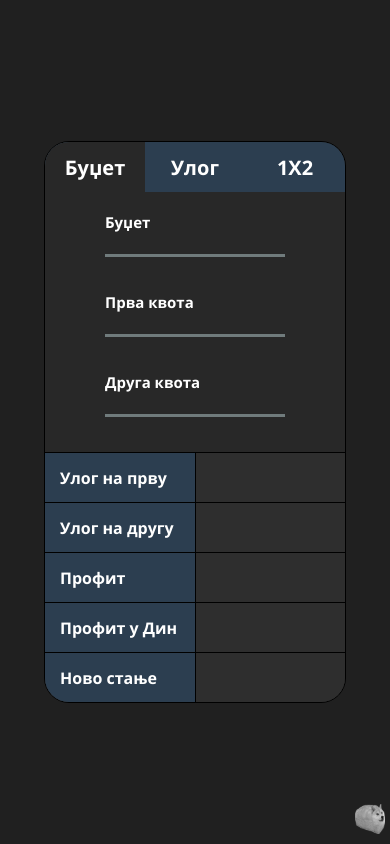
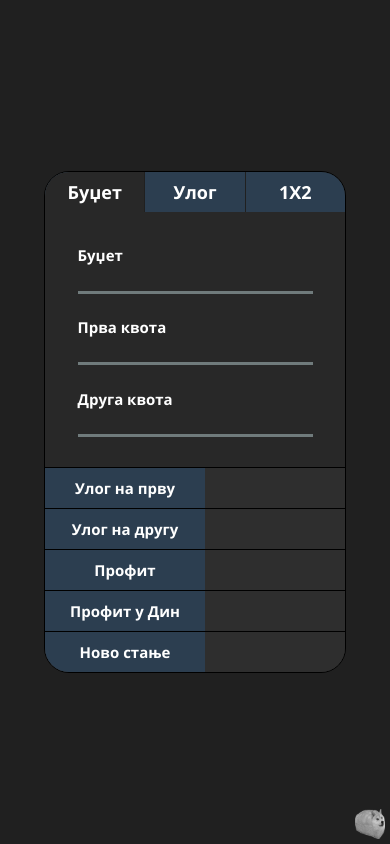
Before and after one commit to xivi0n/xivi0n.github.io, a plain HTML site: page index.html in a window 390 px wide. Drawn offline with Linux system fonts and the light colour scheme.

Commit message:
mobilna verzija

```diff
--- a/css/styles.css
+++ b/css/styles.css
@@ -6,68 +6,15 @@
 .ok-profit{color:#0EAC51;}
 .bad-profit{color: #D73C2C;}
 
+.selected{
+    background-color: #282828!important;
+}
+
 .hidden{
     display:none!important;
 }
 
-.doged{
-    background-image: url(../img/background.jpg);
-    background-repeat: repeat;
-    background-color: none!important;
-    background-size: 30%;
-}
-
-.selected{
-    background-color: #282828!important;
-}
-
-html{
-    font-family: openSans;
-}
-
-body{
-    display: flex;
-    align-items: center;
-    justify-content: center;
-    margin: 0;
-    padding: 0;
-    width: 100vw;
-    height: 100vh;
-    background-color: #202020;
-}
-
-.wrapper{
-    border-radius: 25px;
-    overflow: hidden;
-    border:solid black 1px;
-    display: flex;
-    flex-direction: column;
-    min-height: 500px;
-    min-width: 300px;
-    background-color: #282828;
-    color:white;
-    position: relative;
-}
-/*#region header*/
-.header{
-    width: 100%;
-    height: 50px;
-    background-color: #2c3e50;
-    display: flex;
-    flex-direction: row;
-    position: relative;
-}
-
-.option{
-    flex-basis: 50%;
-    height: 100%;
-}
-
-.option:hover{
-    background-color: #34495e;
-}
-
-.option_text{
+.text{
     width: 100%;
     height: 100%;
     display: flex;
@@ -75,52 +22,109 @@ body{
     flex-direction: column;
     text-align: center;
     vertical-align: middle;
-    font-size: 20px;
     -webkit-user-select: none; /* Safari */
     -moz-user-select: none; /* Firefox */
     -ms-user-select: none; /* IE10+/Edge */
     user-select: none; /* Standard */
 }
 
-/*#endregion header*/
+html{
+    color: #ecf0f1;
+    font-family: openSans;
+    width: 100%;
+    height: 100%;
+}
+
+body{
+    margin: 0;
+    padding: 0;
+    width: 100%;
+    height: 100%;
+    background-color: #202020;
+}
+
+/*#region calc */
+
+#calc{
+    display: flex;
+    flex-direction: column;
+    flex: 1 1 auto;
+    width: 100%;
+    height: 100%;
+    position: relative;
+    background-color: #282828;
+}
+
+    /*#region calc-header */
+    #calc-header{
+        display: flex;
+        flex-direction: row;
+        width: 100%;
+        min-height: 40px;
+        height: 40px;
+        background-color: #2c3e50;
+    }
+
+    .tab{
+        display: flex;
+        flex: 1 1 0;
+        height: 100%;
+    }
+
+    .tab-middle{
+        border-left: 1px solid #202020;
+        border-right: 1px solid #202020;
+    }
+
+    .tab .text{
+        font-size: 18px;
+    }
+    /*#endregion calc-header */
+
+    /*#region calc-body */
+    #calc-body{
+        width: 100%;
+        height: 100%;
+        position: relative;
+    }
+
     .main{
         display: flex;
         flex-direction: column;
-    flex: auto;
-    position: relative;
+        flex: 1 1 auto;
+        width: 100%;
+        height: 100%;
+        justify-content: space-between;
+    }
+        /*#region input-wrapper */
+
+        .main-input-wrapper{
+            flex: 1 1 auto;
+            display: flex;
+            flex-direction: column;
+            width: 100%;
             box-sizing: border-box;
-    padding: 20px 0 0 0;
+            padding: 20px;
         }
 
-.input{
-    width: 100%;
-    flex-grow: 1;
-    flex-shrink: 1;
+        .main-input{
             display: flex;
-    align-items: center;
-    justify-content: center;
             flex-direction: column;
+            flex: 1 1 0;
+            align-self: center;
+            width: auto;
+            box-sizing: border-box;
+            padding: 10px 3px;
+            /* margin: 10px 0; */
         }
 
-.input_wrapper{
-    display: flex;
-    flex-direction: column;
-    width: 60%;
-    min-height: 80px;
-    position: relative;
+        .main-input .text{
+            text-align: left;
+            font-size: 15px;
         }
 
-.input_label{
-    width: 100%;
-    text-align: left;
-    font-size: 15px;
-    -webkit-user-select: none; /* Safari */
-    -moz-user-select: none; /* Firefox */
-    -ms-user-select: none; /* IE10+/Edge */
-    user-select: none; /* Standard */
-}
-
-.input_field{
+        .input-field{
+            align-self: center;
             font-family: openSans;
             font-size: 16.5px;
             height: 20px;
@@ -132,7 +136,7 @@ body{
             color:white;
         }
 
-.input_field:focus{
+        .input-field:focus{
             border-bottom: solid 3px;
             border-bottom-color: #bdc3c7;
             outline-width: 0;
@@ -148,67 +152,42 @@ input[type=number] {
             -moz-appearance:textfield;
         }
 
-.output{
+        /*#endregion input-wrapper */
+
+        /*#region output-wrapper */
+        .main-output-wrapper{
             background-color: #2e2e2e;
             display: flex;
+            flex-direction: column;
             width: 100%;
-    flex-direction: column;
-    position: relative;
-    justify-content: center;
-    align-items: center;
+            font-size: 15px;
+            flex: 1 1 0;
         }
 
-.output_inner{
+        .main-output{
+            border-top: solid 1px black;
             display: flex;
-    min-height: 50px;
-    width: 100%;
-    flex-grow: 1;
-    flex-shrink: 1;
-    position: relative;
+            flex-direction: row;
+            flex: 1 1 0;
         }
 
-.output_inner_label{
-    border-top: solid 1px black;
+        .output-label{
+            flex:1 1 0;
+            background-color: #2c3e50;
             box-sizing: border-box;
-    padding: 5px 15px;
-    width: 50%;
-    background-color: #2c3e50;
-}
-.output_inner_label_text{
-    width: 100%;
-    height: 100%;
-    display: flex;
-    justify-content: center;
-    flex-direction: column;
-    text-align: left;
-    vertical-align: middle;
-    font-size: 16px;
-    -webkit-user-select: none; /* Safari */
-    -moz-user-select: none; /* Firefox */
-    -ms-user-select: none; /* IE10+/Edge */
-    user-select: none; /* Standard */
+            padding: 10px;
         }
 
-.output_inner_wrapper{
-    box-sizing: border-box;
-    padding-left: 10px;
-    width: 50%;
-    border-top: solid 1px black;
-    border-left: solid 1px black;
+        .output-value{
+            flex:1 1 0;
         }
+        /*#endregion output-wrapper */
 
-.output_inner_wrapper_text{
-    width: 100%;
-    height: 100%;
-    display: flex;
-    justify-content: center;
-    flex-direction: column;
-    text-align: left;
-    vertical-align: middle;
-    font-size: 16.5px;
-}
+    /*#endregion calc-body */
+/*#endregion calc */
 
 #doge{
+    display: none;
     position: absolute;
     bottom: 0;
     right: 0;
@@ -224,3 +203,148 @@ input[type=number] {
 #doge:hover .doge_img{
     filter: grayscale(0%);
 }
+
+.doged{
+    background-image: url(../img/background.jpg);
+    background-repeat: repeat;
+    background-color: none!important;
+    background-size: 30%;
+}
+
+@media screen and (min-width: 426px) and (min-height: 580px){
+
+    #doge{
+        display: inherit;
+    }
+
+    body{
+        display: flex;
+        align-items: center;
+        justify-content: center;
+        width: 100vw;
+        height: 100vh;
+        overflow-x: hidden;
+    }
+
+    #calc{
+        border-radius: 25px;
+        overflow: hidden;
+        border:solid black 1px;
+        display: flex;
+        flex-direction: column;
+        min-height: 500px;
+        min-width: 300px;
+        width: auto;
+        height: auto;
+        flex: inherit;
+        background-color: #282828;
+        color:white;
+        position: relative;
+    }
+
+    #calc-body{
+        display: flex;
+        flex-direction: column;
+        flex: auto;
+        position: relative;
+        box-sizing: inherit;
+        padding: inherit;
+    }
+
+    .main-input-wrapper{
+        padding: 20px;
+    }
+}
+
+@media screen and (max-height: 580px) and (min-width: 426px){
+
+    #doge{
+        display: inherit;
+    }
+
+    html{
+        width: inherit;
+        height: inherit;
+    }
+
+    body{
+        display: flex;
+        align-items: center;
+        justify-content: center;
+        width: 100vw;
+        overflow-x: hidden;
+    }
+
+    #calc{
+        border-radius: 25px;
+        overflow: hidden;
+        border:solid black 1px;
+        display: flex;
+        flex-direction: column;
+        min-height: 500px;
+        min-width: 300px;
+        width: auto;
+        height: auto;
+        flex: inherit;
+        background-color: #282828;
+        color:white;
+        position: relative;
+    }
+
+    #calc-body{
+        display: flex;
+        flex-direction: column;
+        flex: auto;
+        position: relative;
+        box-sizing: inherit;
+        padding: inherit;
+    }
+
+    .main-input-wrapper{
+        padding: 20px;
+    }
+}
+
+@media screen and (min-height: 700px) and (max-width: 427px){
+
+    #doge{
+        display: inherit;
+    }
+
+    body{
+        display: flex;
+        align-items: center;
+        justify-content: center;
+        height: 100vh;
+        overflow-x: hidden;
+    }
+
+    #calc{
+        border-radius: 25px;
+        overflow: hidden;
+        border:solid black 1px;
+        display: flex;
+        flex-direction: column;
+        min-height: 500px;
+        min-width: 300px;
+        width: auto;
+        height: auto;
+        flex: inherit;
+        background-color: #282828;
+        color:white;
+        position: relative;
+    }
+
+    #calc-body{
+        display: flex;
+        flex-direction: column;
+        flex: auto;
+        position: relative;
+        box-sizing: inherit;
+        padding: inherit;
+    }
+
+    .main-input-wrapper{
+        padding: 20px;
+    }
+}
--- a/index.html
+++ b/index.html
@@ -13,220 +13,138 @@
     <div id="doge" onclick="doged()">
         <img class="doge_img" src="img/doge.png" alt="">
     </div>
-    <div class="wrapper">
-        <div class="header">
-            <div class="option selected" id="tab0" onclick="change_tab(0)">
-                <div class="option_text">
-                    Буџет
-                </div>
+    <div id="calc">
+        <div id="calc-header">
+            <div id="tab0" onclick="change_tab(0)" class="tab selected">
+                <div class="text">Буџет</div>
             </div>
-            <div class="option" id="tab1" onclick="change_tab(1)">
-                <div class="option_text">
-                    Улог
-                </div>
+            <div id="tab1" onclick="change_tab(1)" class="tab tab-middle">
+                <div class="text">Улог</div>
             </div>
-            <div class="option" id="tab2" onclick="change_tab(2)">
-                <div class="option_text">
-                    1Х2
-                </div>
+            <div id="tab2" onclick="change_tab(2)" class="tab">
+                <div class="text">1Х2</div>
             </div>
         </div>
-        <div id="main0" class="main">
-            <div class="input">
-                <div class="input_wrapper">
-                    <div class="input_label">Буџет</div>
-                    <input class="input_field" type="number" min="0" step="0.01" id="budzet" oninput="budzet()">
-                </div>
-            </div>
-            <div class="input">
-                <div class="input_wrapper">
-                    <div class="input_label">Прва квота</div>
-                    <input class="input_field" type="number" min="0" step="0.01" id="kvota1" oninput="budzet()">
-                </div>
-            </div>
-            <div class="input">
-                <div class="input_wrapper">
-                    <div class="input_label">Друга квота</div>
-                    <input class="input_field" type="number" min="0" step="0.01" id="kvota2" oninput="budzet()">
-                </div>
-            </div>
-            <div class="output">
-                <div class="output_inner">
-                    <div class="output_inner_label">
-                        <div class="output_inner_label_text">Улог на прву</div>
+        <div id="calc-body">
+            <div id="main0" class="main">
+                <div class="main-input-wrapper">
+                    <div class="main-input">
+                        <div class="text">Буџет</div>
+                        <input class="input-field" type="number" min="0" step="0.01" id="budzet" oninput="budzet()">
                     </div>
-                    <div class="output_inner_wrapper">
-                        <div class="output_inner_wrapper_text" id="main0_ulog1"></div>
+                    <div class="main-input">
+                        <div class="text">Прва квота</div>
+                        <input class="input-field" type="number" min="0" step="0.01" id="kvota1" oninput="budzet()">
+                    </div>
+                    <div class="main-input">
+                        <div class="text">Друга квота</div>
+                        <input class="input-field" type="number" min="0" step="0.01" id="kvota2" oninput="budzet()">
                     </div>
                 </div>
-                <div class="output_inner">
-                    <div class="output_inner_label">
-                        <div class="output_inner_label_text">Улог на другу</div>
+                <div class="main-output-wrapper">
+                    <div class="main-output">
+                        <div class="output-label text">Улог на прву</div>
+                        <div id="main0_ulog1" class="output-value text"></div>
                     </div>
-                    <div class="output_inner_wrapper">
-                        <div class="output_inner_wrapper_text" id="main0_ulog2"></div>
+                    <div class="main-output">
+                        <div class="output-label text">Улог на другу</div>
+                        <div id="main0_ulog2" class="output-value text"></div>
                     </div>
-                </div>
-                <div class="output_inner">
-                    <div class="output_inner_label">
-                        <div class="output_inner_label_text">Профит</div>
+                    <div class="main-output">
+                        <div class="output-label text">Профит</div>
+                        <div id="main0_profit" class="output-value text"></div>
                     </div>
-                    <div class="output_inner_wrapper">
-                        <div class="output_inner_wrapper_text" id="main0_profit"></div>
+                    <div class="main-output">
+                        <div class="output-label text">Профит у Дин</div>
+                        <div id="main0_profit_ukupno" class="output-value text"></div>
                     </div>
-                </div>
-                <div class="output_inner">
-                    <div class="output_inner_label">
-                        <div class="output_inner_label_text">Профит у Дин</div>
-                    </div>
-                    <div class="output_inner_wrapper">
-                        <div class="output_inner_wrapper_text" id="main0_profit_ukupno"></div>
-                    </div>
-                </div>
-                <div class="output_inner">
-                    <div class="output_inner_label">
-                        <div class="output_inner_label_text">Ново стање</div>
-                    </div>
-                    <div class="output_inner_wrapper">
-                        <div class="output_inner_wrapper_text" id="main0_novo_stanje"></div>
+                    <div class="main-output">
+                        <div class="output-label text">Ново стање</div>
+                        <div id="main0_novo_stanje" class="output-value text"></div>
                     </div>
                 </div>
             </div>
-        </div>
-        <div id="main1" class="main hidden">
-            <div class="input">
-                <div class="input_wrapper">
-                    <div class="input_label">Улог на прву квоту</div>
-                    <input class="input_field" type="number" min="0" step="0.01" id="ulog" oninput="ulog()">
-                </div>
-            </div>
-            <div class="input">
-                <div class="input_wrapper">
-                    <div class="input_label">Прва квота</div>
-                    <input class="input_field" type="number" min="0" step="0.01" id="kvota1_ulog" oninput="ulog()">
-                </div>
-            </div>
-            <div class="input">
-                <div class="input_wrapper">
-                    <div class="input_label">Друга квота</div>
-                    <input class="input_field" type="number" min="0" step="0.01" id="kvota2_ulog" oninput="ulog()">
-                </div>
-            </div>
-            <div class="output">
-                <div class="output_inner">
-                    <div class="output_inner_label">
-                        <div class="output_inner_label_text">Улог на прву</div>
+            <div id="main1" class="main hidden">
+                <div class="main-input-wrapper">
+                    <div class="main-input">
+                        <div class="text">Буџет</div>
+                        <input class="input-field" type="number" min="0" step="0.01" id="ulog" oninput="ulog()">
                     </div>
-                    <div class="output_inner_wrapper">
-                        <div class="output_inner_wrapper_text" id="main1_ulog1"></div>
+                    <div class="main-input">
+                        <div class="text">Прва квота</div>
+                        <input class="input-field" type="number" min="0" step="0.01" id="kvota1_ulog" oninput="ulog()">
+                    </div>
+                    <div class="main-input">
+                        <div class="text">Друга квота</div>
+                        <input class="input-field" type="number" min="0" step="0.01" id="kvota2_ulog" oninput="ulog()">
                     </div>
                 </div>
-                <div class="output_inner">
-                    <div class="output_inner_label">
-                        <div class="output_inner_label_text">Улог на другу</div>
+                <div class="main-output-wrapper">
+                    <div class="main-output">
+                        <div class="output-label text">Улог на прву</div>
+                        <div id="main1_ulog1" class="output-value text"></div>
                     </div>
-                    <div class="output_inner_wrapper">
-                        <div class="output_inner_wrapper_text" id="main1_ulog2"></div>
+                    <div class="main-output">
+                        <div class="output-label text">Улог на другу</div>
+                        <div id="main1_ulog2" class="output-value text"></div>
                     </div>
-                </div>
-                <div class="output_inner">
-                    <div class="output_inner_label">
-                        <div class="output_inner_label_text">Профит</div>
+                    <div class="main-output">
+                        <div class="output-label text">Профит</div>
+                        <div id="main1_profit" class="output-value text"></div>
                     </div>
-                    <div class="output_inner_wrapper">
-                        <div class="output_inner_wrapper_text" id="main1_profit"></div>
+                    <div class="main-output">
+                        <div class="output-label text">Профит у Дин</div>
+                        <div id="main1_profit_ukupno" class="output-value text"></div>
                     </div>
-                </div>
-                <div class="output_inner">
-                    <div class="output_inner_label">
-                        <div class="output_inner_label_text">Профит у Дин</div>
-                    </div>
-                    <div class="output_inner_wrapper">
-                        <div class="output_inner_wrapper_text" id="main1_profit_ukupno"></div>
-                    </div>
-                </div>
-                <div class="output_inner">
-                    <div class="output_inner_label">
-                        <div class="output_inner_label_text">Ново стање</div>
-                    </div>
-                    <div class="output_inner_wrapper">
-                        <div class="output_inner_wrapper_text" id="main1_novo_stanje"></div>
+                    <div class="main-output">
+                        <div class="output-label text">Ново стање</div>
+                        <div id="main1_novo_stanje" class="output-value text"></div>
                     </div>
                 </div>
             </div>
-        </div>
-        <div id="main2" class="main hidden">
-            <div class="input">
-                <div class="input_wrapper">
-                    <div class="input_label">Буџет</div>
-                    <input class="input_field" type="number" min="0" step="0.01" id="budzet_1x2" oninput="kecx()">
-                </div>
-            </div>
-            <div class="input">
-                <div class="input_wrapper">
-                    <div class="input_label">Квота на 1</div>
-                    <input class="input_field" type="number" min="0" step="0.01" id="kvota1_1x2" oninput="kecx()">
-                </div>
-            </div>
-            <div class="input">
-                <div class="input_wrapper">
-                    <div class="input_label">Квота на Х</div>
-                    <input class="input_field" type="number" min="0" step="0.01" id="kvotaX_1x2" oninput="kecx()">
-                </div>
-            </div>
-            <div class="input">
-                <div class="input_wrapper">
-                    <div class="input_label">Квота на 2</div>
-                    <input class="input_field" type="number" min="0" step="0.01" id="kvota2_1x2" oninput="kecx()">
-                </div>
-            </div>
-            <div class="output">
-                <div class="output_inner">
-                    <div class="output_inner_label">
-                        <div class="output_inner_label_text">Улог на 1</div>
+            <div id="main2" class="main hidden">
+                <div class="main-input-wrapper">
+                    <div class="main-input">
+                        <div class="text">Буџет</div>
+                        <input class="input-field" type="number" min="0" step="0.01" id="budzet_1x2" oninput="kecx()">
                     </div>
-                    <div class="output_inner_wrapper">
-                        <div class="output_inner_wrapper_text" id="main2_ulog1"></div>
+                    <div class="main-input">
+                        <div class="text">Квота на 1</div>
+                        <input class="input-field" type="number" min="0" step="0.01" id="kvota1_1x2" oninput="kecx()">
+                    </div>
+                    <div class="main-input">
+                        <div class="text">Квота на X</div>
+                        <input class="input-field" type="number" min="0" step="0.01" id="kvotaX_1x2" oninput="kecx()">
+                    </div>
+                    <div class="main-input">
+                        <div class="text">Квота на 2</div>
+                        <input class="input-field" type="number" min="0" step="0.01" id="kvota2_1x2" oninput="kecx()">
                     </div>
                 </div>
-                <div class="output_inner">
-                    <div class="output_inner_label">
-                        <div class="output_inner_label_text">Улог на Х</div>
+                <div class="main-output-wrapper">
+                    <div class="main-output">
+                        <div class="output-label text">Улог на 1</div>
+                        <div id="main2_ulog1" class="output-value text"></div>
                     </div>
-                    <div class="output_inner_wrapper">
-                        <div class="output_inner_wrapper_text" id="main2_ulogX"></div>
+                    <div class="main-output">
+                        <div class="output-label text">Улог на X</div>
+                        <div id="main2_ulogX" class="output-value text"></div>
                     </div>
-                </div>
-                <div class="output_inner">
-                    <div class="output_inner_label">
-                        <div class="output_inner_label_text">Улог на 2</div>
+                    <div class="main-output">
+                        <div class="output-label text">Улог на 2</div>
+                        <div id="main2_ulog2" class="output-value text"></div>
                     </div>
-                    <div class="output_inner_wrapper">
-                        <div class="output_inner_wrapper_text" id="main2_ulog2"></div>
+                    <div class="main-output">
+                        <div class="output-label text">Профит</div>
+                        <div id="main2_profit" class="output-value text"></div>
                     </div>
-                </div>
-                <div class="output_inner">
-                    <div class="output_inner_label">
-                        <div class="output_inner_label_text">Профит</div>
+                    <div class="main-output">
+                        <div class="output-label text">Профит у Дин</div>
+                        <div id="main2_profit_ukupno" class="output-value text"></div>
                     </div>
-                    <div class="output_inner_wrapper">
-                        <div class="output_inner_wrapper_text" id="main2_profit"></div>
-                    </div>
-                </div>
-                <div class="output_inner">
-                    <div class="output_inner_label">
-                        <div class="output_inner_label_text">Профит у Дин</div>
-                    </div>
-                    <div class="output_inner_wrapper">
-                        <div class="output_inner_wrapper_text" id="main2_profit_ukupno"></div>
-                    </div>
-                </div>
-                <div class="output_inner">
-                    <div class="output_inner_label">
-                        <div class="output_inner_label_text">Ново стање</div>
-                    </div>
-                    <div class="output_inner_wrapper">
-                        <div class="output_inner_wrapper_text" id="main2_novo_stanje"></div>
+                    <div class="main-output">
+                        <div class="output-label text">Ново стање</div>
+                        <div id="main2_novo_stanje" class="output-value text"></div>
                     </div>
                 </div>
             </div>
```
Lines whose indentation alone changed are shown as unchanged.
